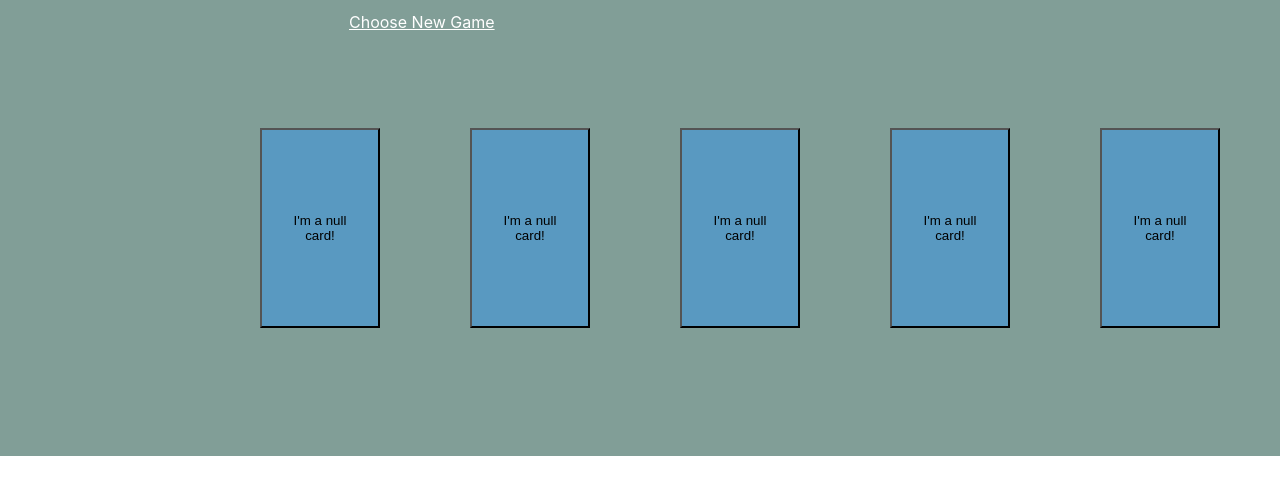
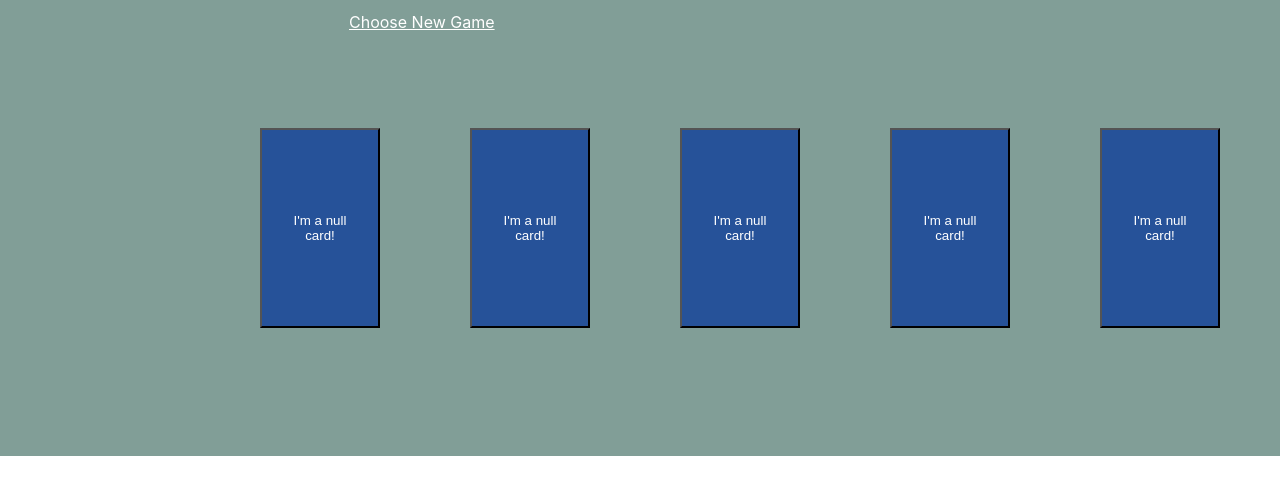
Before and after one commit to Rygel-XVI/redtech-client, a React (Create React App) app: page /pick5/1/play in a window 1280 px wide. Shown: the top 494 px of the page. Built offline with nearby package versions, Linux system fonts and the light colour scheme; no server answers.

Commit message:
changed button colors to make it more readable

```diff
--- a/src/App.css
+++ b/src/App.css
@@ -43,7 +43,8 @@
   border: 0.5%;
   height: 200px;
   width: 150px;
-  background-color: #5999c1;
+  background-color: #265299;
+  color: white;
 }
 
 
```
